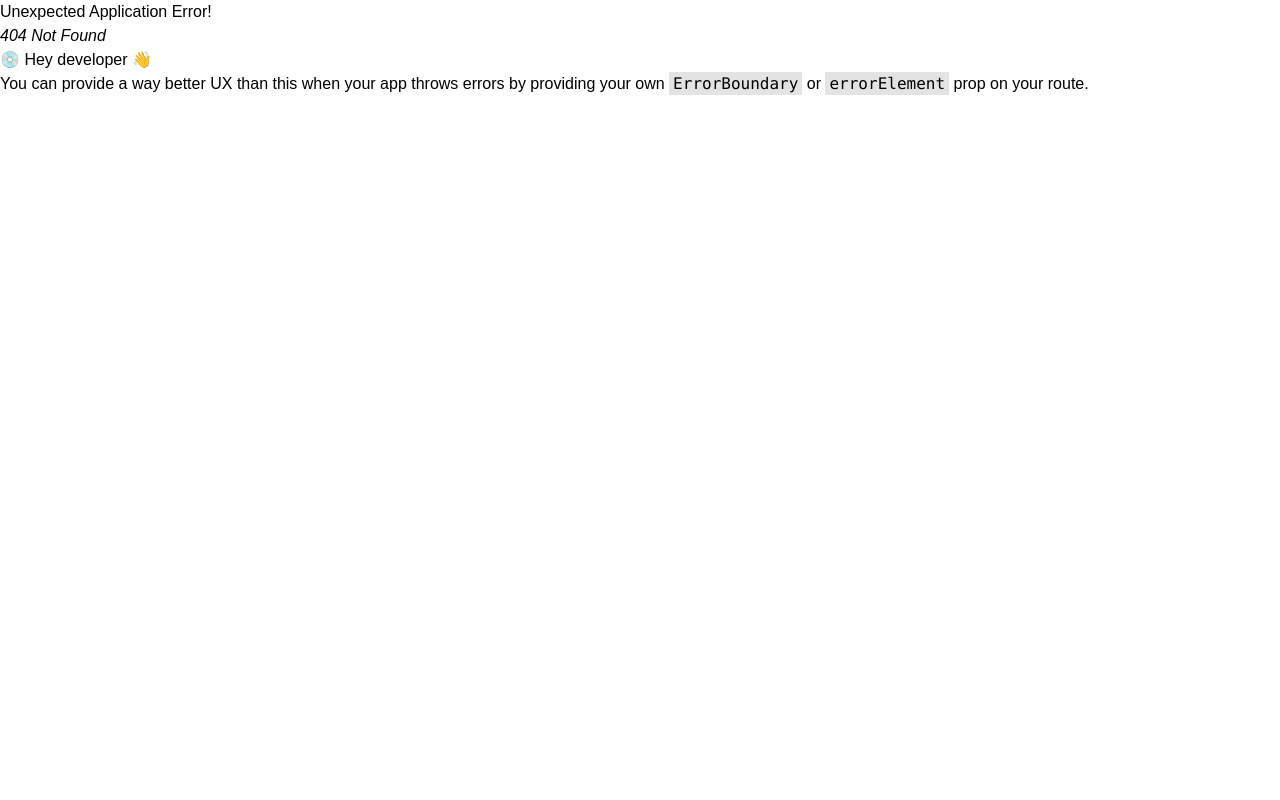
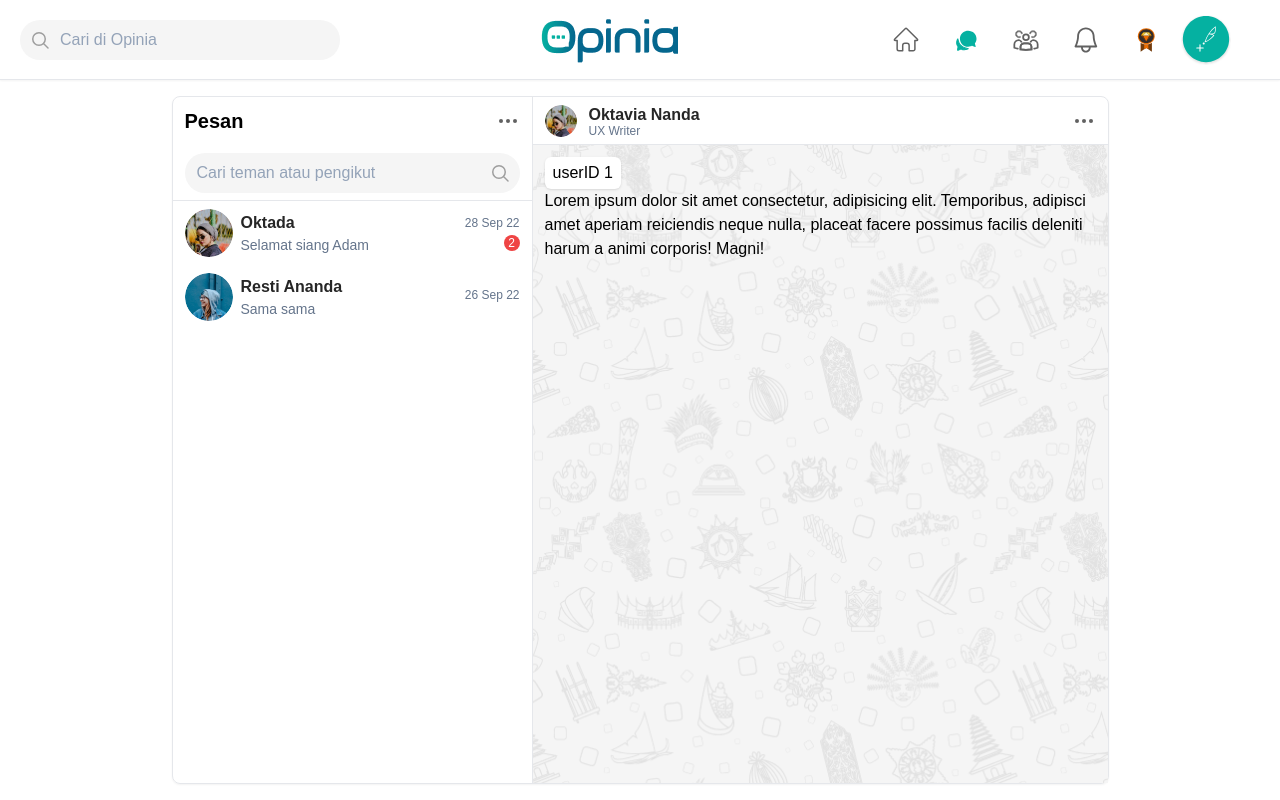
Before and after one commit to ahmadertarizqi/opinia-test, a React (Vite) app: page /chat/1 in a window 1280 px wide. Before the commit this address had no page. Built offline with nearby package versions, Linux system fonts and the light colour scheme.

Commit message:
chore(ui): chat detail

```diff
--- /dev/null
+++ b/src/components/chat/chat-detail/chat-detail-head.tsx
@@ -0,0 +1,20 @@
+import { Avatar } from "~/components/common/avatar";
+
+export function ChatDetailHead() {
+  return (
+    <div className="flex-none h-12 flex items-center justify-between border-b px-3">
+      <div className="flex-1 flex items-center">
+        <Avatar src="/img/users/user1.png" size="sm" className="flex-none d-block" />
+        <div className="flex-1 px-3 overflow-hidden">
+          <h4 className="text-base text-neutral-800 font-semibold truncate leading-5">Oktavia Nanda</h4>
+          <p className="text-xs text-slate-500 truncate leading-3">UX Writer</p>
+        </div>
+      </div>
+      <div className="ml-auto flex-none block">
+        <span className="w-6 h-6 cursor-pointer">
+          <img src="/icons/action.svg" alt="icon-action" />
+        </span>
+      </div>
+    </div>
+  )
+}
--- a/src/components/chat/chat-list/chat-list-head.tsx
+++ b/src/components/chat/chat-list/chat-list-head.tsx
@@ -2,6 +2,11 @@ export function ChatListHead() {
   return (
     <div className="flex-none h-12 flex items-center justify-between px-3">
       <h2 className="text-xl font-semibold">Pesan</h2>
+      <div className="ml-auto flex-none block">
+        <span className="w-6 h-6 cursor-pointer">
+          <img src="/icons/action.svg" alt="icon-action" />
+        </span>
+      </div>
     </div>
   )
 }
--- a/src/components/chat/chat-list/chat-list-user.tsx
+++ b/src/components/chat/chat-list/chat-list-user.tsx
@@ -1,3 +1,4 @@
+import { Link } from "react-router-dom";
 import { Avatar } from "~/components/common/avatar";
 
 type ChatItemUser = {
@@ -31,12 +32,15 @@ function ChatItemUser(props: ChatItemUser) {
 export function ChatListUser() {
   return (
     <div className="flex-1 overflow-y-auto">
+      <Link to={"/chat/1"} className="d-block">
         <ChatItemUser
           photo="/img/users/user1.png"
           name="Oktada"
           message="Selamat siang Adam"
           date="28 Sep 22"
         />
+      </Link>
+      <Link to={"/chat/2"} className="d-block">
         <ChatItemUser
           photo="/img/users/user2.png"
           name="Resti Ananda"
@@ -44,6 +48,7 @@ export function ChatListUser() {
           date="26 Sep 22"
           isRead
         />
+      </Link>
     </div>
   )
 }
--- /dev/null
+++ b/src/pages/chat-detail.tsx
@@ -0,0 +1,25 @@
+import { useParams } from "react-router-dom";
+import { ChatDetailHead } from "~/components/chat/chat-detail/chat-detail-head";
+
+function ChatDetailPage() {
+  let { userId } = useParams();
+
+  return (
+    <>
+      <ChatDetailHead />
+      <div className="flex-1 overflow-hidden">
+        <div className="relative h-full bg-neutral-100">
+          <div className="absolute top-0 left-0 right-0 bottom-0">
+            <img src="/img/chat-background.png" className="w-full h-full object-cover" alt="chat-background" />
+          </div>
+          <div className="relative p-3 h-full overflow-y-auto">
+            <h1 className="bg-white inline-block shadow py-1 px-2 rounded-md">userID {userId}</h1>
+            <p>Lorem ipsum dolor sit amet consectetur, adipisicing elit. Temporibus, adipisci amet aperiam reiciendis neque nulla, placeat facere possimus facilis deleniti harum a animi corporis! Magni!</p>
+          </div>
+        </div>
+      </div>
+    </>
+  )
+}
+
+export default ChatDetailPage;
--- a/src/pages/chat.tsx
+++ b/src/pages/chat.tsx
@@ -1,3 +1,4 @@
+import { Outlet } from "react-router-dom";
 import { ChatContainer } from "~/components/chat/chat-container";
 import { ChatList } from "~/components/chat/chat-list";
 
@@ -6,8 +7,8 @@ function ChatPage() {
     <ChatContainer>
       <div className="w-full h-full shadow-sm border rounded-lg flex">
         <ChatList />
-        <div className="flex-1">
-          Lorem ipsum dolor sit amet consectetur adipisicing elit. Amet, ullam recusandae sed vitae inventore impedit at numquam reprehenderit laudantium error cumque eveniet non ad natus!
+        <div className="flex-1 flex flex-col">
+          <Outlet />
         </div>
       </div>
     </ChatContainer>
```
Also changed, not shown: src/main.tsx (+8 -1 lines), public/icons/action.svg (added), public/img/chat-background.png (added). Lines whose indentation alone changed are shown as unchanged.
